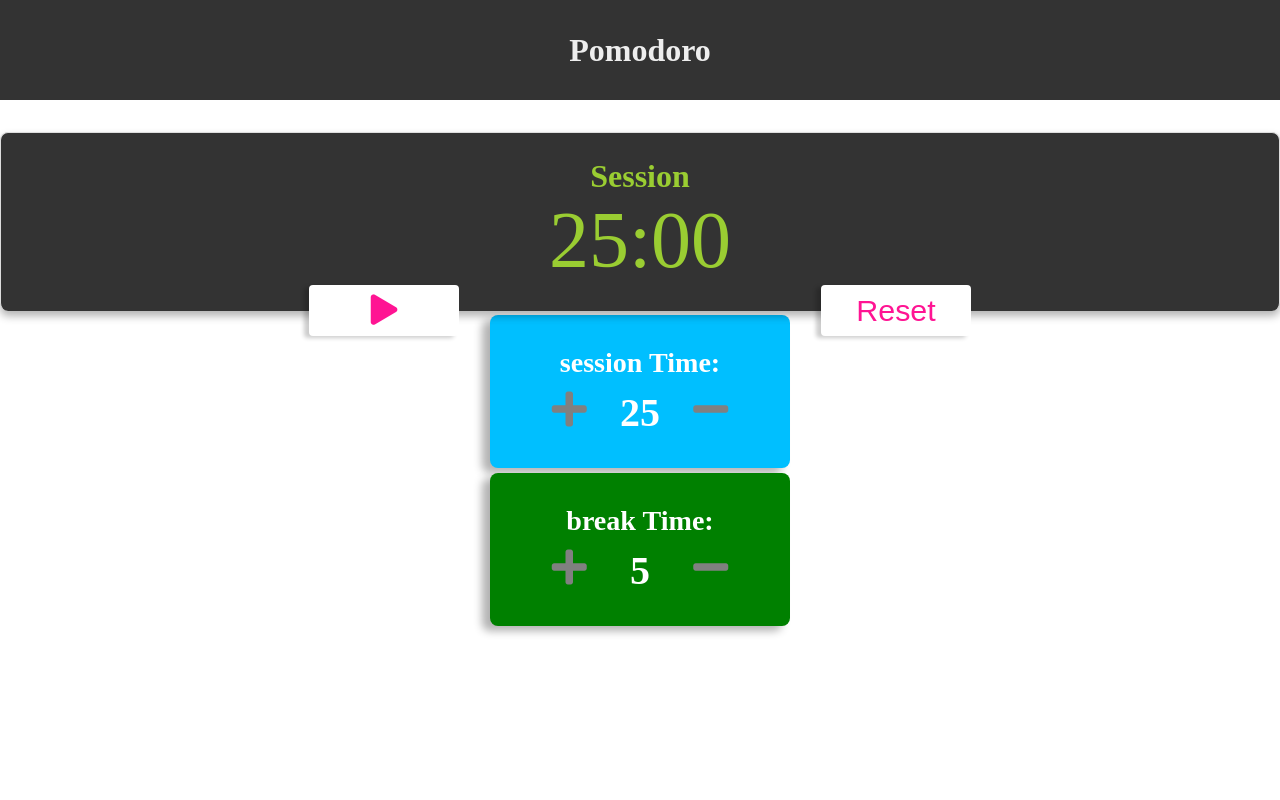
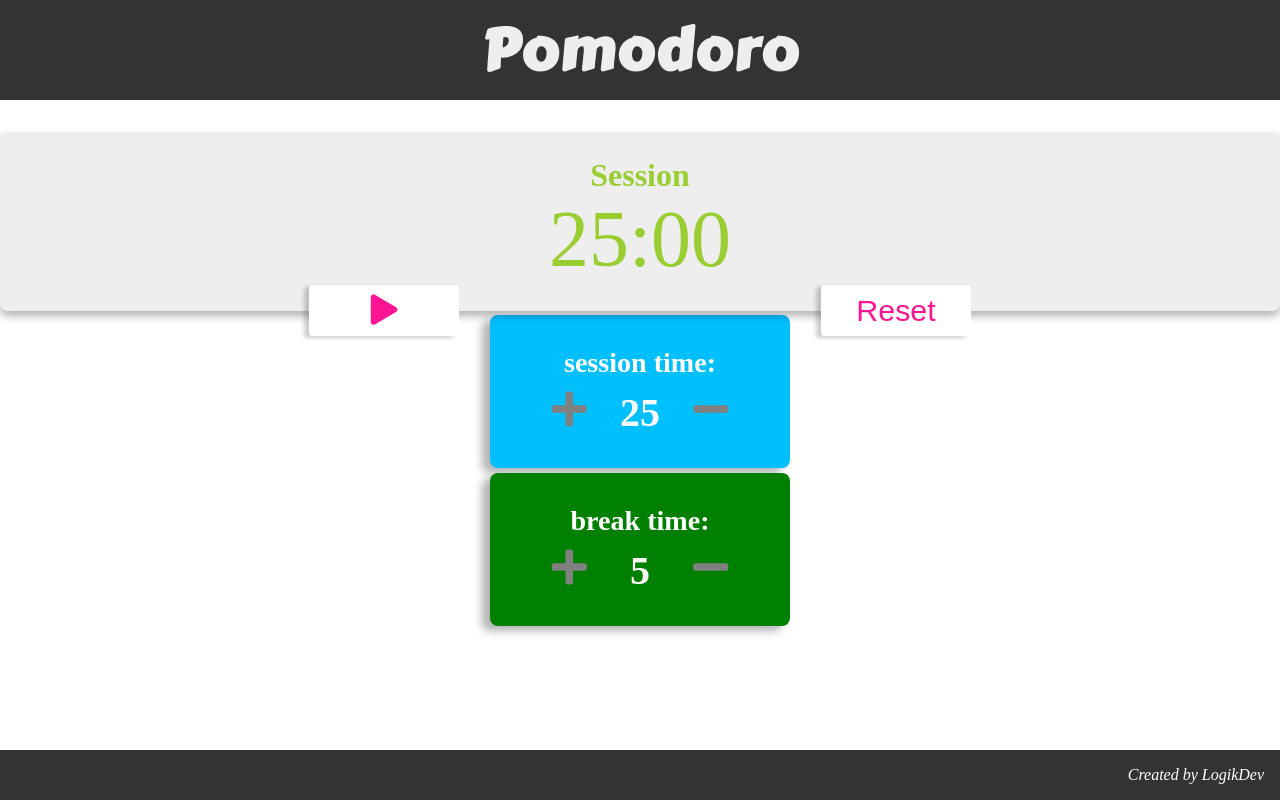
Before and after one commit to Logik-Dev/pomodoro-react-hooks, a React (Create React App) app: page / in a window 1280 px wide. Built offline with nearby package versions, Linux system fonts and the light colour scheme.

Commit message:
Include accurateInterval.js to pass all tests

```diff
--- a/package.json
+++ b/package.json
@@ -3,6 +3,7 @@
   "version": "0.1.0",
   "private": true,
   "dependencies": {
+    "accurate-interval": "^1.0.9",
     "react": "^16.8.3",
     "react-dom": "^16.8.3",
     "react-scripts": "2.1.5",
--- a/src/App.js
+++ b/src/App.js
@@ -2,7 +2,7 @@ import React, { useState, useEffect, useRef } from 'react';
 import styled from "styled-components";
 import Timer from './Timer';
 import TimeController from './TimeController';
-
+import accurateInterval from 'accurate-interval';
 
 const Wrapper = styled.div`
   min-height: 100vh;
@@ -14,17 +14,33 @@ const Wrapper = styled.div`
   "content";
 `
 const Header = styled.header`
+  @import url('https://fonts.googleapis.com/css?family=Carter+One');
   grid-area: header;
   background-color: #333;
   color: #eee;
   display: flex;
   align-items: center;
   justify-content: center;
+  font-family: 'Carter One', cursive;
+  font-size: 1.8rem;
+  letter-spacing: 2px;
 `
 const Content = styled.main`
   grid-area: content;
 `
-
+const Footer = styled.footer`
+  position: absolute;
+  bottom: 0; left: 0; right: 0;
+  background-color: #333;
+  color: #fff;
+  font-style: italic;
+  padding: 1rem;
+  text-align: right;
+  a{
+    text-decoration: none;
+    color: inherit;
+  }
+`
 
 function App(props){
 
@@ -33,7 +49,7 @@ function App(props){
   const [isRunning, setIsRunning] = useState(false);
   const [isWorking, setIsWorking] = useState(true);
   const [timeLeft, setTimeLeft] = useState(isWorking ? durations.session * 60 : durations.break * 60);
-
+  const audioRef = useRef();
   // update timeLeft when changing durations
   useEffect(() => {
     setDurations({...durations, break: durations.break})
@@ -64,8 +80,8 @@ function App(props){
       };
       // passing a null delay will not start interval
       if(delay !== null){
-        const id = setInterval(callTick, 1000);
-        return () => clearInterval(id);
+        const id = accurateInterval(callTick, 1000);
+        return () => id.clear();
       }
     }, delay)
   }
@@ -82,13 +98,12 @@ function App(props){
 
   // handle start pause clicked
   function startPause(e){
-
     setIsRunning(!isRunning);
-
   }
 
   // handle end of timer
   function handleEndTimer(){
+    audioRef.current.play();
     setIsWorking(!isWorking);
     setTimeLeft(isWorking ? durations.break * 60 : durations.session * 60);
   }
@@ -106,6 +121,8 @@ function App(props){
     }
   }
   function reset(){
+    audioRef.current.pause();
+    audioRef.current.currentTime = 0;
     setIsRunning(false);
     setDurations({session: 25, break: 5});
     setIsWorking(true);
@@ -133,6 +150,8 @@ function App(props){
           dec={() => decrement(word)}
           duration={durations[word]}/>)}
       </Content>
+      <audio src="http://onj3.andrelouis.com/phonetones/unzipped/Palm-Treo800W/Alarm5.wav" id="beep" preload="auto" ref={audioRef}/>
+      <Footer>Created by <a href="https://logikdev.fr" target="_blank">LogikDev</a></Footer>
     </Wrapper>
   )
 }
--- a/src/TimeController.js
+++ b/src/TimeController.js
@@ -31,7 +31,7 @@ const StyledTimeController = styled.div`
 export default function TimeController(props) {
     return(
       <StyledTimeController id={props.type+"-label"} type={props.type}>
-            <h3 className="header">{props.type} Time:</h3>
+            <h3 className="header">{props.type} time:</h3>
             <div className="time-control">
               <i className="fas fa-plus" id={props.type+"-increment"} onClick={props.inc}/>
               <span className="duration" id={props.type+"-length"}>{props.duration}</span>
--- a/src/Timer.js
+++ b/src/Timer.js
@@ -50,7 +50,7 @@ const StyledTimer = styled.div`
 
 `
 const Display = styled.div`
-  background-color: #333;
+  background-color: #eee;
   color: ${props => props.timeLeft <= 59 ? "red" : "yellowgreen"};
   width: 300px;
   margin: 0 auto;
@@ -59,7 +59,6 @@ const Display = styled.div`
   justify-content: center;
   flex-direction: column;
   font-size: 5rem;
-  border: 1px #ddd solid;
   border-radius: 8px;
   border-bottom: none;
   #timer-label{
```
Also changed, not shown: 1 other file (tests, documents, lock files or other folders).
